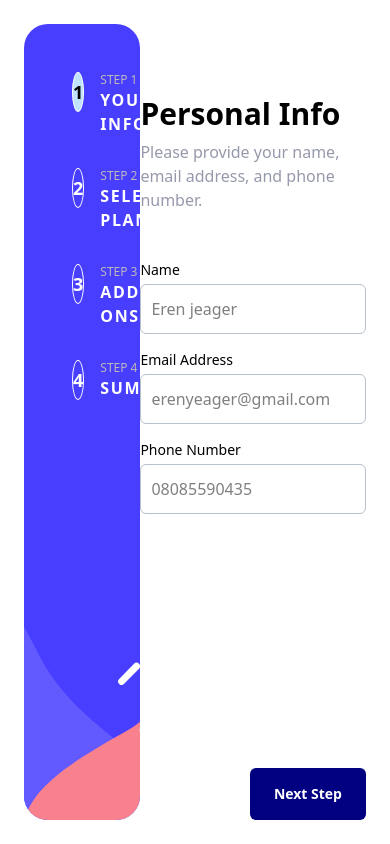
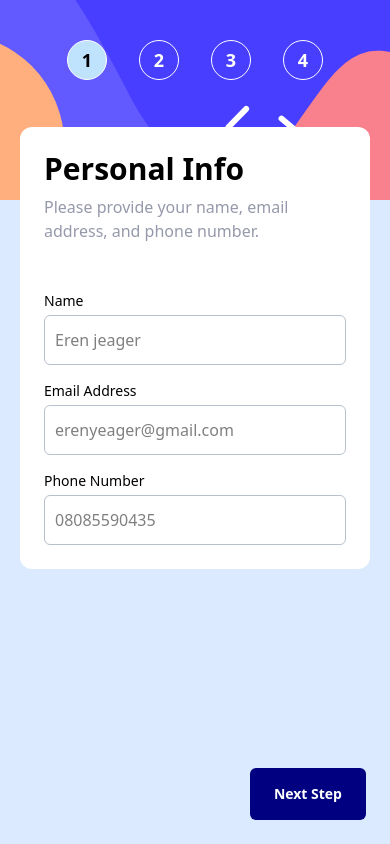
Before and after one commit to GeneralMarshal/Multi-Step-Form, a React (Vite) app: page / in a window 390 px wide. Built offline with nearby package versions, Linux system fonts and the light colour scheme.

Commit message:
first completed version of the app

```diff
--- a/src/components/VerticalSteps.tsx
+++ b/src/components/VerticalSteps.tsx
@@ -5,22 +5,25 @@ interface Props{
 
 export default function VerticalSteps({stepArray, currentStep}:Props){
 
-
     return(
-        <div className="flex flex-col gap-8 p-12">
+        <div className="flex md:flex-col justify-center gap-8 p-10 lg:p-12">
             {
                 stepArray.map((step,index) => {
+                    let highLightStep = currentStep
+                    if(currentStep === 5){
+                        highLightStep = 4
+                    }
                     return(
                         <div key={index} className="relative flex gap-4">
                             <span
                                 style={{
-                                    background: currentStep === index + 1 ? "	#bfe2fd" : "",
-                                    color: currentStep === index + 1 ? "black" : "",
+                                    background: highLightStep === index + 1  ? "	#bfe2fd" : "",
+                                    color: highLightStep === index + 1 ? "black" : "",
                                 }}
                                 className=" w-10 h-10 flex items-center justify-center rounded-[50%] border border-[#ffffff] bg-transparent text-lg font-semibold text-[#ffffff]">
                                 {index + 1}
                             </span>
-                            <span className="flex flex-col h-full justify-center ">
+                            <span className="hidden md:flex flex-col h-full justify-center ">
                                 <span className="text-[#bbb8b8] text-xs font-extralight">
                                     STEP {index + 1}
                                 </span>
--- a/src/pages/LandingPage/Card.tsx
+++ b/src/pages/LandingPage/Card.tsx
@@ -13,7 +13,7 @@ export default function Card({inputProps, name, icon, pricePerMonth, pricePerYea
 
     return(
          <div
-            className={`flex flex-col justify-between w-[130px] h-[150px] p-4 border border-solid rounded-lg cursor-pointer ${totalFormData.plan === name ? "border-blue-800 bg-[#f0f0f3]":"border-[#9699ab] bg-[#ffffff]"} `}
+            className={`flex md:flex-col md:justify-between w-full md:w-[130px] md:h-[150px] p-4 gap-3 border border-solid rounded-lg cursor-pointer ${totalFormData.plan === name ? "border-blue-800 bg-[#f0f0f3]":"border-[#9699ab] bg-[#ffffff]"} `}
             onClick={()=>{
                 setTotalFormData((prevData) => {
                     return{...prevData, plan: name as Plan }
--- a/src/pages/LandingPage/Final.tsx
+++ b/src/pages/LandingPage/Final.tsx
@@ -62,7 +62,7 @@ export default function Final({inputProps }:Props){
 
     return(
         <div className="relative w-full max-w-[500px]">
-            <h1 className=" text-3xl text-[#02075D] font-bold mt-18">
+            <h1 className=" text-3xl text-[#02075D] font-bold md:mt-18">
                 Finishing  up
             </h1>
             <p className=" text-[#9699ab] mt-2 ">Double-check everything looks OK before confirming.</p>
--- a/src/pages/LandingPage/Form1.tsx
+++ b/src/pages/LandingPage/Form1.tsx
@@ -9,8 +9,8 @@ export default function Form1 ({inputProps, errorProps}:Props){
     const {totalFormData, setTotalFormData} = inputProps
     const {totalErrors, setTotalErrors} = errorProps
     return(
-        <form className="relative w-full max-w-[500px]">
-            <h1 className=" text-3xl font-bold mt-18">
+        <form className="relative flex flex-col w-full max-w-[500px] lg:max-w-[500px]">
+            <h1 className=" text-3xl font-bold md:mt-18">
                 Personal Info
             </h1>
             <p className=" text-[#9699ab] mt-2 ">Please provide your name, email address, and phone number.</p>
--- a/src/pages/LandingPage/Form2.tsx
+++ b/src/pages/LandingPage/Form2.tsx
@@ -19,11 +19,11 @@ export default function Form2({inputProps}:Props){
     }
     return(
         <div className="relative w-full max-w-[500px]">
-            <h1 className=" text-3xl font-bold mt-18">
+            <h1 className=" text-3xl font-bold md:mt-18">
                 Select your plan
             </h1>
             <p className=" text-[#9699ab] mt-2 ">You have the option of monthly or yearly billing.</p>
-            <div className="flex flex-wrap justify-between mt-12 mb-8">
+            <div className="flex gap-4 md:gap-0 flex-wrap justify-between mt-12 mb-8">
 
                 {
                     cardData.map((card, index)=>{
--- a/src/pages/LandingPage/Form3.tsx
+++ b/src/pages/LandingPage/Form3.tsx
@@ -12,7 +12,7 @@ interface Props{
 export default function Form3({inputProps}: Props){
     return(
         <div className="relative w-full  max-w-[500px] cursor-pointer">
-            <h1 className=" text-3xl text-[#000080] font-bold mt-18">
+            <h1 className=" text-3xl text-[#000080] font-bold md:mt-18">
                 Pick add-ons
             </h1>
             <p className=" text-[#9699ab] mt-2 ">Add-ons help enhance your gaming experience.</p>
--- a/src/pages/LandingPage/Modal.tsx
+++ b/src/pages/LandingPage/Modal.tsx
@@ -1,8 +1,8 @@
 export default function(){
     return(
-        <div className="flex flex-col justify-center text-center items-center relative w-full max-w-[500px]">
+        <div className="flex flex-col justify-center text-center items-center relative w-full max-w-[500px] py-14">
 
-            <img className=" h-32" src="/icons/icon-thank-you.svg" alt="" />
+            <img className="h-14 md:h-32" src="/icons/icon-thank-you.svg" alt="" />
             <h1 className=" text-3xl font-bold mt-6 text-[#000080]">
                 Thank you!
             </h1>
--- a/src/pages/LandingPage/index.tsx
+++ b/src/pages/LandingPage/index.tsx
@@ -16,7 +16,7 @@ export default function LandingPage(){
 
     const stepArray = ["your info", "select plan", "add-ons", "summary"]
 
-    const [currentStep, setCurrentStep] = useState(1)
+    const [currentStep, setCurrentStep] = useState(1 )
     const [totalFormData, setTotalFormData] = useState<TotalFormData>({
         name: "",
         email: "",
@@ -75,7 +75,10 @@ export default function LandingPage(){
     }
 
     function handlePrev(){
-        setCurrentStep( prev => prev - 1 )
+        if(currentStep > 1){
+            setCurrentStep( prev => prev - 1 )
+        }
+
     }
 
     function handleSubmit(){
@@ -95,18 +98,22 @@ export default function LandingPage(){
     }
 
     return(
-        <div className="flex w-full h-full p-6">
-            <div className="relative flex-[35] w-full h-full rounded-3xl overflow-hidden ">
+        <div className="relative flex bg-blue-100 md:bg-white flex-col md:flex-row w-full h-full md:p-6">
+            <div className="relative  md:flex-[35] w-full h-[200px]  md:h-full md:rounded-3xl overflow-hidden ">
 
-                <img
+                <picture>
+                    <source srcSet="/bg/bg-sidebar-mobile.svg" media="(max-width: 1024px)" />
+                    <img
                     src="/bg/bg-sidebar-desktop.svg"
                     alt=""
-                    className="absolute object-cover object-bottom min-w-full min-h-full"
+                    className="absolute object-cover min-w-full min-h-full"
                 />
+                </picture>
+
 
                 <VerticalSteps stepArray={stepArray} currentStep={currentStep}/>
             </div>
-            <div className=" relative flex  justify-center flex-[65%] w-full h-full ">
+            <div className="absolute md:relative flex  justify-center md:flex-[65%] w-[350px] sm:w-[400px] md:w-full h-auto md:h-full bg-white left-[50%] md:left-0 top-[15%] md:top-0 translate-x-[-50%] md:translate-x-0 rounded-xl md:rounded-0 p-6">
                 {
                     currentStep === 1 && <Form1 inputProps={inputProps} errorProps={errorProps} />
                 }
@@ -122,19 +129,24 @@ export default function LandingPage(){
                 {
                     currentStep === 5 && <Modal />
                 }
-                <span className={`absolute ${currentStep === stepArray.length + 1? "hidden" : ""} max-w-[500px] bottom-0 flex justify-end w-full`} >
-                    { currentStep === 1 ? "" :
-                        <Button stylesClass="absolute left-0 py-4 px-6 font-semibold  text-[#000080] rounded-md cursor-pointer"
+
+
+            </div>
+            <span className={`flex justify-center  absolute ${currentStep === stepArray.length + 1? "hidden" : ""} bottom-0  p-6  w-full md:w-[65%] md:right-0`} >
+                <span className="flex justify-between w-[350px] sm:w-[400px] md:w-[500px] md:right-0">
+
+                    <Button stylesClass=" left-0   py-4 px-6 font-semibold  text-[#000080] rounded-md cursor-pointer"
                         onClick={
                             () => handlePrev()
                         }
                         >
-                            go Back
-                        </Button>
-                    }
+                            { currentStep === 1 ? "" : "go back"
+
+                            }
+                    </Button>
 
                     <Button
-                        stylesClass="py-4 px-6 font-semibold  bg-[#000080] text-[#ffffff] rounded-md cursor-pointer"
+                        stylesClass=" py-4 px-6 font-semibold  bg-[#000080] text-[#ffffff] rounded-md cursor-pointer"
                         onClick={
                             () => handleSubmit()
                         }
@@ -142,8 +154,7 @@ export default function LandingPage(){
                         {currentStep === stepArray.length ? "Confirm" : "Next Step"}
                     </Button>
                 </span>
-
-            </div>
+            </span>
         </div>
     )
 }
```
Also changed, not shown: public/bg/bg-sidebar-mobile.svg (added).
